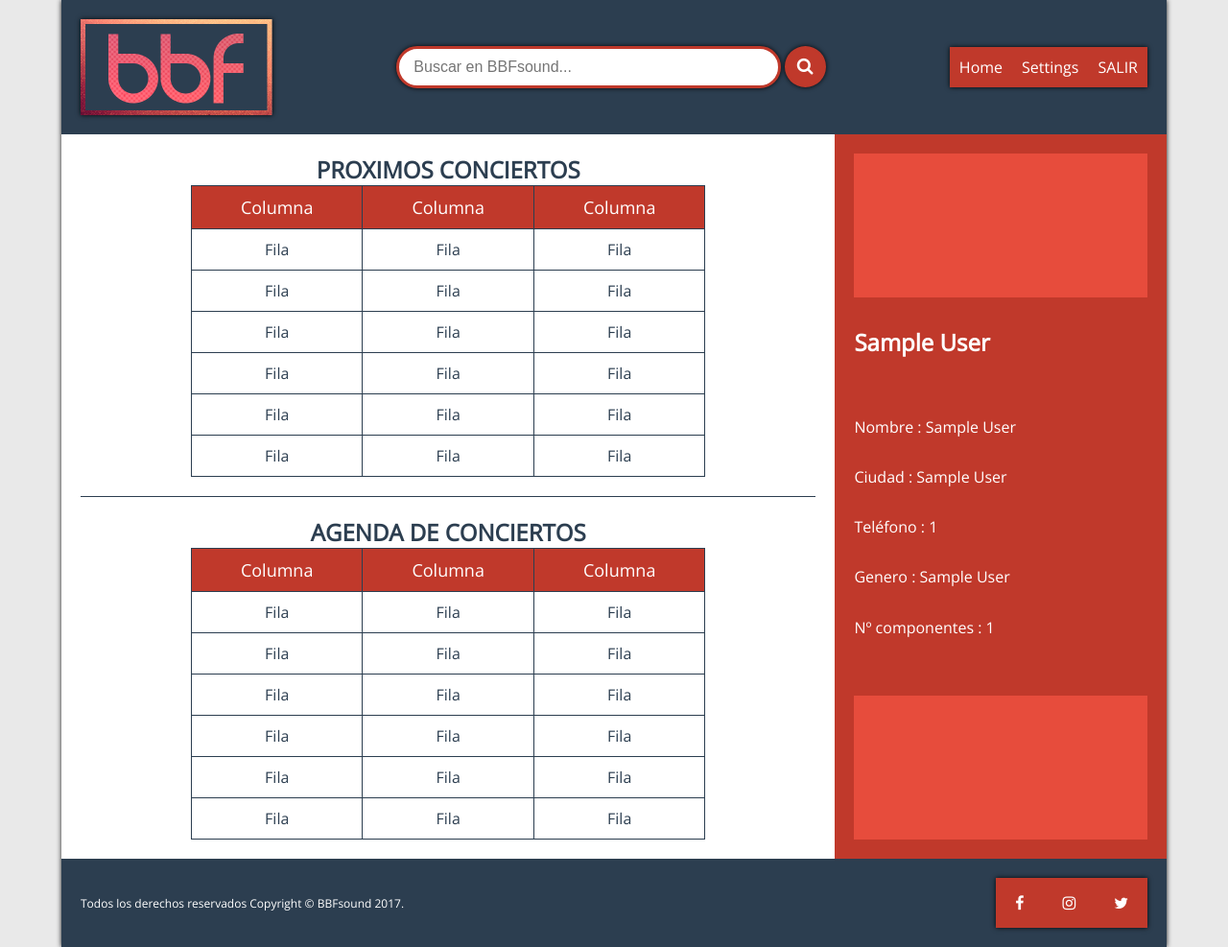
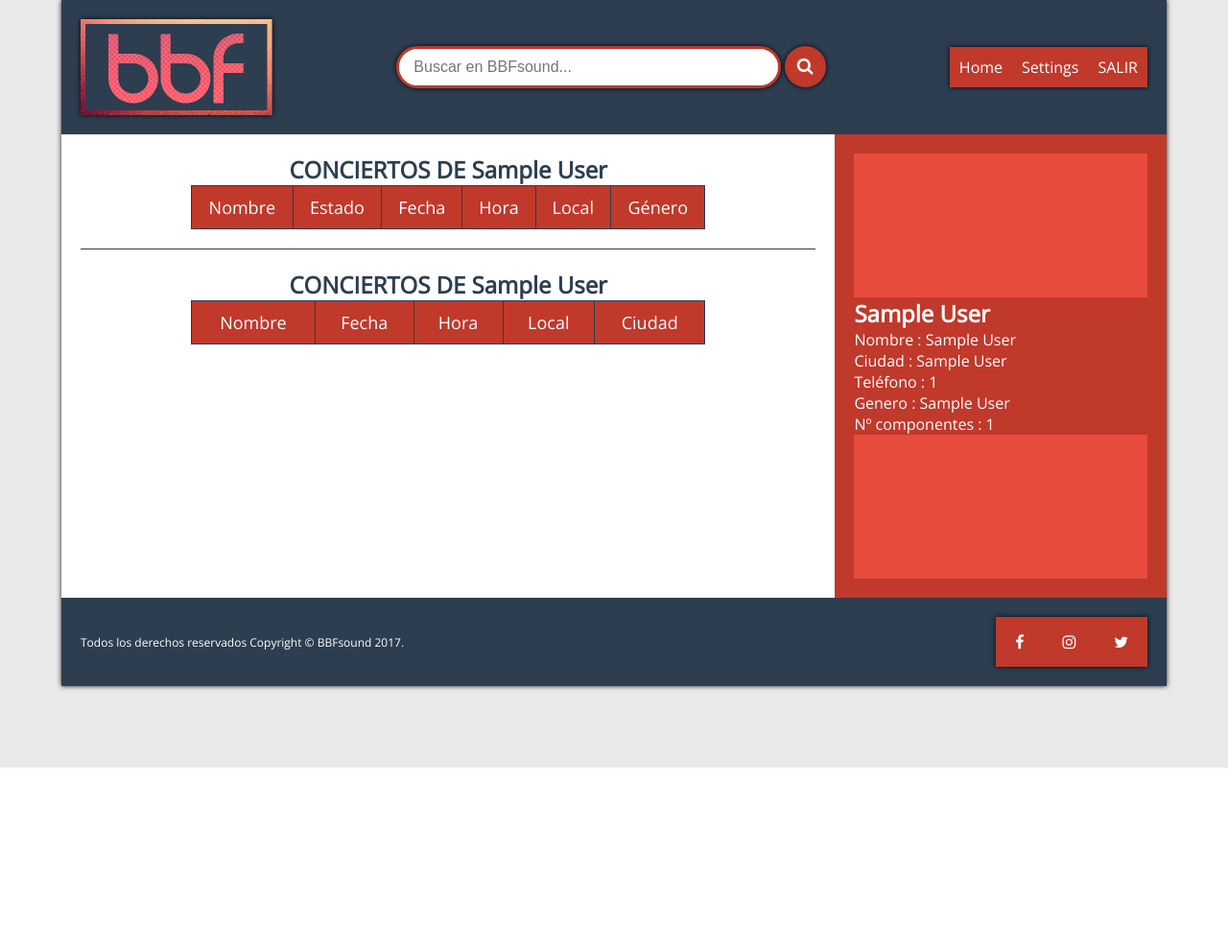
Before and after one commit to borjalx/bbfs, a PHP site: page /BBFS/musico.php in a window 1280 px wide. Shown: the whole page at 96% size. After the commit the page ends 800 px from the top, so only its background shows below. Run offline with PHP 8.4, Linux system fonts and the light colour scheme; the visitor is signed in with stand-in values (Sample User, id 1); tables that the repository leaves empty or names only in its code hold one stand-in row (values such as "Sample post"); lists and menus that the app fills with data are empty.

Commit message:
29/03/2017 desde clase

```diff
--- a/bbdd_bbfs.php
+++ b/bbdd_bbfs.php
@@ -108,20 +108,21 @@ function inicioSesion($email,$password){
             header("Location:fan.php");
 
         } else if ($array["tipo"] == 'l') {
-
+            $_SESSION["email_u"] = $array["email"];
             $_SESSION["nombre_u"] = $array["nombre"];
             $_SESSION["tel_u"] = $array["telefono"];
-            $_SESSION["ciudad_u"] = $array["idciudad"];
-            $_SESSION["genero_u"] = $array["idgenero"];
+            $_SESSION["ciudad_u"] = $array["nombre_ciudad"];
+            $_SESSION["genero_u"] = $array["nombre_genero"];
             $_SESSION["aforo_u"] = $array["aforo"];
             $_SESSION["direccion_u"] = $array["direccion"];
             header("Location:local.php");
 
         } else if ($array["tipo"] == 'm') {
+            $_SESSION["email_u"] = $array["email"];
             $_SESSION["nombre_u"] = $array["nombre"];
             $_SESSION["tel_u"] = $array["telefono"];
-            $_SESSION["ciudad_u"] = $array["idciudad"];
-            $_SESSION["genero_u"] = $array["idgenero"];
+            $_SESSION["ciudad_u"] = $array["nombre_ciudad"];
+            $_SESSION["genero_u"] = $array["nombre_genero"];
             $_SESSION["nc_u"] = $array["n_componentes"];
             header("Location:musico.php");
         }
@@ -160,7 +161,55 @@ function conciertosxciudad($email_u){
                 inner join usuario on concierto.email_local = usuario.email
                 inner join ciudad on ciudad.idciudad = usuario.idciudad
                 inner join genero on genero.idgenero = usuario.idciudad
-                where usuario.idciudad = (select idciudad from usuario where email = '$email_u')";
+                where concierto.estado = 'a' and usuario.idciudad = (select idciudad from usuario where email = '$email_u')";
+
+    $resultado= mysqli_query($con, $select);
+
+    desconectar($con);
+    return $resultado;
+
+}
+
+function conciertosxgenero_m($email_u){
+    $con = conexion("bbfs");
+    $select = "select concierto.nombre as nombre_c,concierto.estado,concierto.fecha,concierto.hora,concierto.precio,usuario.idciudad,usuario.nombre as nombre_l,ciudad.nombre_ciudad,genero.nombre_genero
+                from concierto
+                inner join usuario on concierto.email_local = usuario.email
+                inner join ciudad on ciudad.idciudad = usuario.idciudad
+                inner join genero on genero.idgenero = usuario.idciudad
+                where concierto.estado = 'p' and usuario.idgenero = (select idgenero from usuario where email = '$email_u')";
+
+    $resultado= mysqli_query($con, $select);
+
+    desconectar($con);
+    return $resultado;
+
+}
+
+function conciertosxciudad_m($email_u){
+    $con = conexion("bbfs");
+    $select = "select concierto.nombre as nombre_c,concierto.estado,concierto.fecha,concierto.hora,concierto.precio,usuario.idciudad,usuario.nombre as nombre_l,ciudad.nombre_ciudad,genero.nombre_genero
+                from concierto
+                inner join usuario on concierto.email_local = usuario.email
+                inner join ciudad on ciudad.idciudad = usuario.idciudad
+                inner join genero on genero.idgenero = usuario.idciudad
+                where concierto.estado = 'p' and usuario.idciudad = (select idciudad from usuario where email = '$email_u')";
+
+    $resultado= mysqli_query($con, $select);
+
+    desconectar($con);
+    return $resultado;
+
+}
+
+function conciertosxgenero($email_u){
+    $con = conexion("bbfs");
+    $select = "select concierto.nombre as nombre_c,concierto.estado,concierto.fecha,concierto.hora,concierto.precio,usuario.idciudad,usuario.nombre as nombre_l,ciudad.nombre_ciudad,genero.nombre_genero
+                from concierto
+                inner join usuario on concierto.email_local = usuario.email
+                inner join ciudad on ciudad.idciudad = usuario.idciudad
+                inner join genero on genero.idgenero = usuario.idciudad
+                where concierto.estado = 'a' and usuario.idgenero = (select idgenero from usuario where email = '$email_u')";
 
     $resultado= mysqli_query($con, $select);
 
--- a/musico.php
+++ b/musico.php
@@ -8,7 +8,7 @@ $telefono = $_SESSION["tel_u"];
 $ciudad = $_SESSION["ciudad_u"];
 $genero = $_SESSION["genero_u"];
 $nc = $_SESSION["nc_u"];
-
+$email = $_SESSION["email_u"];
 //$n_ciudad = nombreCiudad($ciudad);
 ?>
 <html lang="es">
@@ -33,97 +33,60 @@ $nc = $_SESSION["nc_u"];
 				<nav>
 					<a href="home2.php">Home</a>
 					<a href="#">Settings</a>
-					<a href="#">SALIR</a>
+                                        <a href="logout.php">SALIR</a>
 				</nav>
 			</header>
 
 			<section class="main">
 				<article>
-					<h2 class="titulo">PROXIMOS CONCIERTOS</h2>
-					<div class="centrar-tabla">
-					<table>
-						<tr>
-							<th>Columna</th>
-							<th>Columna</th>
-							<th>Columna</th>
-						</tr>
-						<tr>
-							<td>Fila</td>
-							<td>Fila</td>
-							<td>Fila</td>
-						</tr>
-						<tr>
-							<td>Fila</td>
-							<td>Fila</td>
-							<td>Fila</td>
-						</tr>
-						<tr>
-							<td>Fila</td>
-							<td>Fila</td>
-							<td>Fila</td>
-						</tr>
-						<tr>
-							<td>Fila</td>
-							<td>Fila</td>
-							<td>Fila</td>
-						</tr>
-						<tr>
-							<td>Fila</td>
-							<td>Fila</td>
-							<td>Fila</td>
-						</tr>
-						<tr>
-							<td>Fila</td>
-							<td>Fila</td>
-							<td>Fila</td>
-						</tr>
-					</table>
-					</div>
+					<?php
+                    require_once 'bbdd_bbfs.php';
+
+                    $ranking = conciertosxciudad_m($email);
+
+                    echo "<h2 class='titulo'>CONCIERTOS DE $ciudad</h2>";
+                    echo '<div class="centrar-tabla">';
+                    echo "<table>";
+                    echo "<tr>";
+                    echo "<th>Nombre</th> <th>Estado</th> <th>Fecha</th> <th>Hora</th> <th>Local</th> <th>Género</th><br>";
+                    echo "</tr>";
+                    while ($fila = mysqli_fetch_array($ranking)) {
+                        extract($fila);
+                        /* Siempre después de extract las variables se llaman como en la bbdd
+                         */
+                        echo "<tr>";
+                        echo "<td>$nombre_c</td> <td>$estado</td> <td>$fecha</td> <td>$hora</td> <td>$nombre_l</td> <td>$nombre_genero</td>";
+                        echo "</tr>";
+                    }
+                    echo "</table>";
+                    ?>
 				</article>
 
 				<article>
-					<h2 class="titulo">AGENDA DE CONCIERTOS</h2>
-					<div class="centrar-tabla">
-					<table>
-						<tr>
-							<th>Columna</th>
-							<th>Columna</th>
-							<th>Columna</th>
-						</tr>
-						<tr>
-							<td>Fila</td>
-							<td>Fila</td>
-							<td>Fila</td>
-						</tr>
-						<tr>
-							<td>Fila</td>
-							<td>Fila</td>
-							<td>Fila</td>
-						</tr>
-						<tr>
-							<td>Fila</td>
-							<td>Fila</td>
-							<td>Fila</td>
-						</tr>
-						<tr>
-							<td>Fila</td>
-							<td>Fila</td>
-							<td>Fila</td>
-						</tr>
-						<tr>
-							<td>Fila</td>
-							<td>Fila</td>
-							<td>Fila</td>
-						</tr>
-						<tr>
-							<td>Fila</td>
-							<td>Fila</td>
-							<td>Fila</td>
-						</tr>
-					</table>
-					</div>
+					<?php
+                    require_once 'bbdd_bbfs.php';
+
+                    $sel = conciertosxgenero_m($email);
+
+                    echo "<h2 class='titulo'>CONCIERTOS DE $genero</h2>";
+                    echo '<div class="centrar-tabla">';
+                    echo "<table>";
+                    echo "<tr>";
+                    echo "<th>Nombre</th> <th>Fecha</th> <th>Hora</th> <th>Local</th> <th>Ciudad</th><br>";
+                    echo "</tr>";
+                    while ($fila = mysqli_fetch_array($sel)) {
+                        extract($fila);
+                        /* Siempre después de extract las variables se llaman como en la bbdd
+                         */
+                        echo "<tr>";
+                        echo "<td>$nombre_c</td> <td>$fecha</td> <td>$hora</td> <td>$nombre_l</td> <td>$nombre_ciudad</td>";
+                        echo "</tr>";
+                    }
+                    echo "</table>";
+                    ?>
 				</article>
 			</section>
+
 
 			<aside>
 				<div class="imagen"></div>
@@ -137,7 +100,6 @@ $nc = $_SESSION["nc_u"];
                                 </p>
 				<div class="imagen"></div>
 			</aside>
-
 			<footer>
 				<div class="derechos-autor">
 					<p>Todos los derechos reservados Copyright © BBFsound 2017.</p>
```
Also changed, not shown: fan.php (+22 -41 lines).
